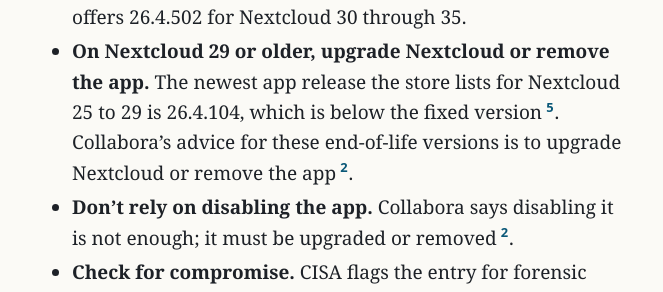
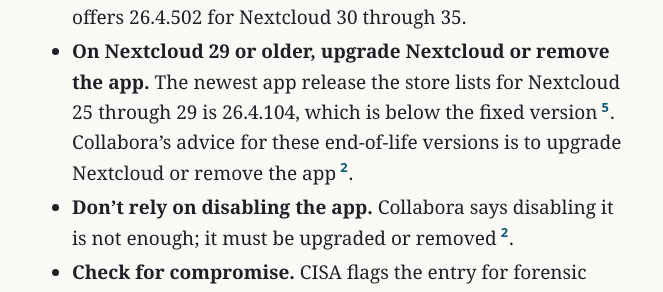
Before and after one commit to northwind-press/northwind-press.github.io, a Jekyll site: the page built from _posts/2026-11-02-collabora-code-kev.md, in a window 1280 px wide and 900 px high, scrolled down 1400 px. Shown: the part 191-483 px from the top of the window, without its empty margins (308-971 px from the left). Built offline with Jekyll 4.4.1, drawn with Linux system fonts in a browser that asks for light colours.

Commit message:
Copy: collabora-code-kev consistent version ranges (25 through 29) (T-105)
Co-Authored-By: Claude Opus 5.5 <noreply@anthropic.com>

```diff
--- a/_posts/2026-11-02-collabora-code-kev.md
+++ b/_posts/2026-11-02-collabora-code-kev.md
@@ -45,7 +45,7 @@ Collabora rates the flaw Critical, with a CVSS 4.0 score of 9.2 (per Collabora's
 ## What to do
 
 - **Upgrade the app to 26.4.303 or later.** Collabora fixed the bug in that release{% include cite.html n=2 %}. As of 2026-11-02, the [Nextcloud App Store](https://apps.nextcloud.com/apps/richdocumentscode) offers 26.4.502 for Nextcloud 30 through 35.
-- **On Nextcloud 29 or older, upgrade Nextcloud or remove the app.** The newest app release the store lists for Nextcloud 25 to 29 is 26.4.104, which is below the fixed version{% include cite.html n=5 %}. Collabora's advice for these end-of-life versions is to upgrade Nextcloud or remove the app{% include cite.html n=2 %}.
+- **On Nextcloud 29 or older, upgrade Nextcloud or remove the app.** The newest app release the store lists for Nextcloud 25 through 29 is 26.4.104, which is below the fixed version{% include cite.html n=5 %}. Collabora's advice for these end-of-life versions is to upgrade Nextcloud or remove the app{% include cite.html n=2 %}.
 - **Don't rely on disabling the app.** Collabora says disabling it is not enough; it must be upgraded or removed{% include cite.html n=2 %}.
 - **Check for compromise.** CISA flags the entry for forensic triage under Binding Operational Directive 26-04, and set a remediation due date of 2026-10-26{% include cite.html n=1 %}. Because commands run as the web server user, we suggest reviewing the Nextcloud installation for files you did not put there, and the credentials that user can read.
 
```
